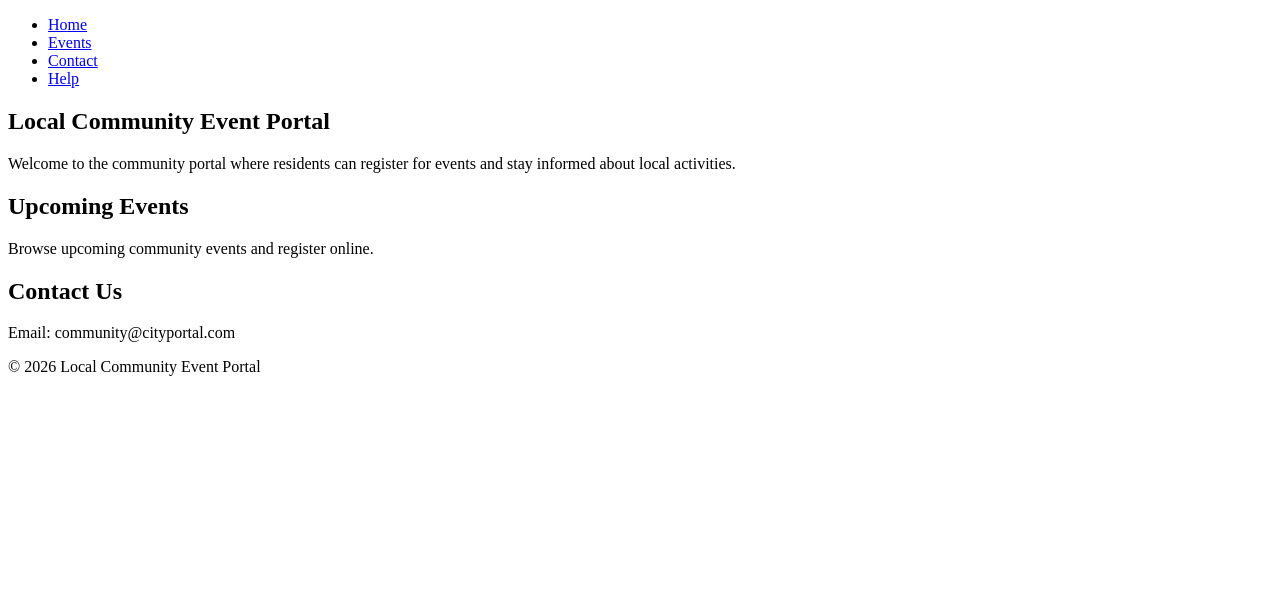
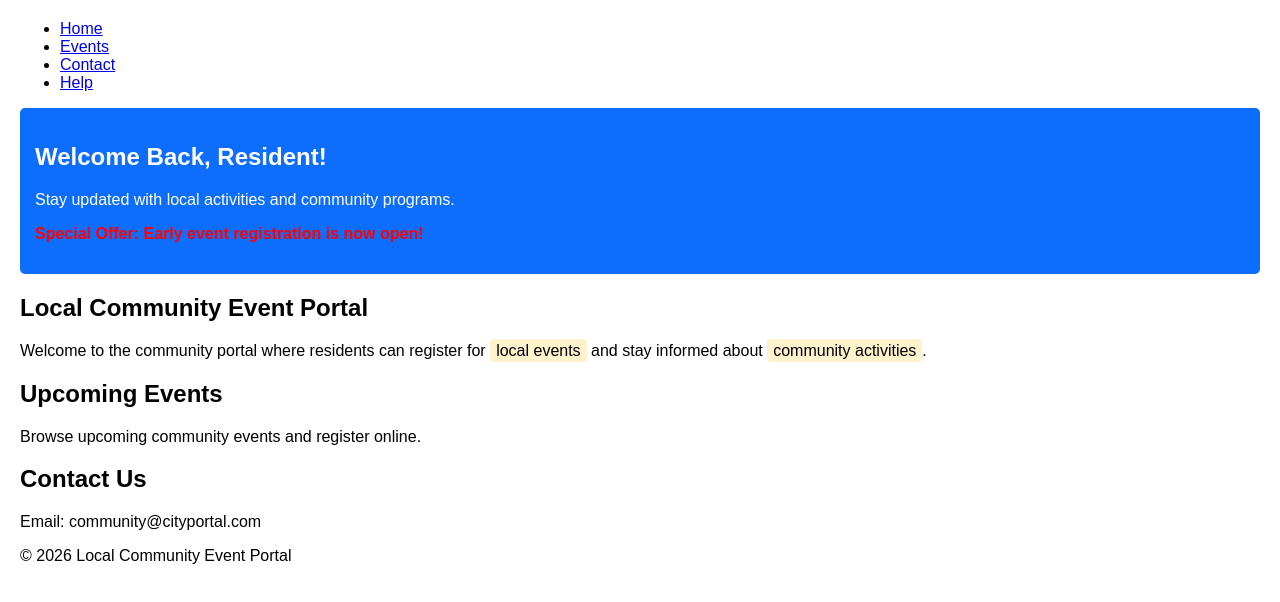
Before and after one commit to junead20/Fullstack, a plain HTML site: page index.html in a window 1280 px wide. Drawn offline with Linux system fonts and the light colour scheme.

Commit message:
Added welcome banner and highlighted styling

```diff
--- a/index.html
+++ b/index.html
@@ -4,6 +4,24 @@
     <meta charset="UTF-8">
     <meta name="viewport" content="width=device-width, initial-scale=1.0">
     <title>Local Community Event Portal</title>
+    <style>
+        body {
+            font-family: Arial, sans-serif;
+            margin: 20px;
+        }
+        #welcomeBanner {
+            background-color: #0d6efd;
+            color: white;
+            padding: 15px;
+            border-radius: 5px;
+            margin-bottom: 20px;
+        }
+        .highlight {
+            background-color: #fff3cd;
+            padding: 3px 6px;
+            border-radius: 3px;
+        }
+    </style>
 </head>
 <body>
 
@@ -19,10 +37,25 @@
 
     <!-- Main -->
     <main>
-
+        <div id="welcomeBanner">
+            <h2>Welcome Back, Resident!</h2>
+            <p>
+                Stay updated with local activities and community programs.
+            </p>
+            <p>
+                <span style="color: red; font-weight: bold;">
+                    Special Offer: Early event registration is now open!
+                </span>
+            </p>
+        </div>
         <section id="home">
             <h1>Local Community Event Portal</h1>
-            <p>Welcome to the community portal where residents can register for events and stay informed about local activities.</p>
+            <p>
+                Welcome to the community portal where residents can register for
+                <span class="highlight">local events</span>
+                and stay informed about
+                <span class="highlight">community activities</span>.
+            </p>
         </section>
 
         <section id="events">
```
